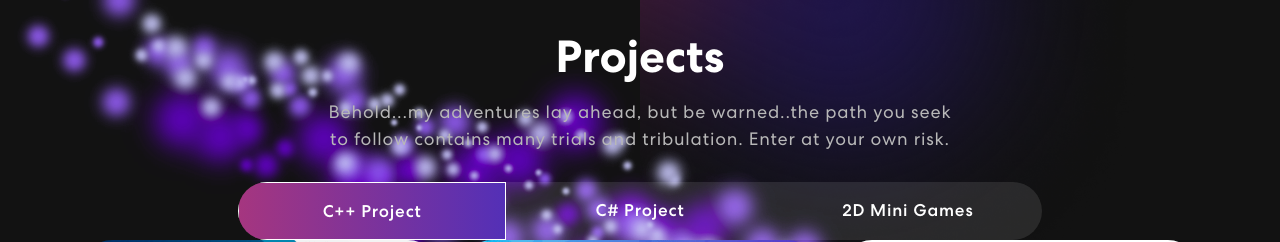
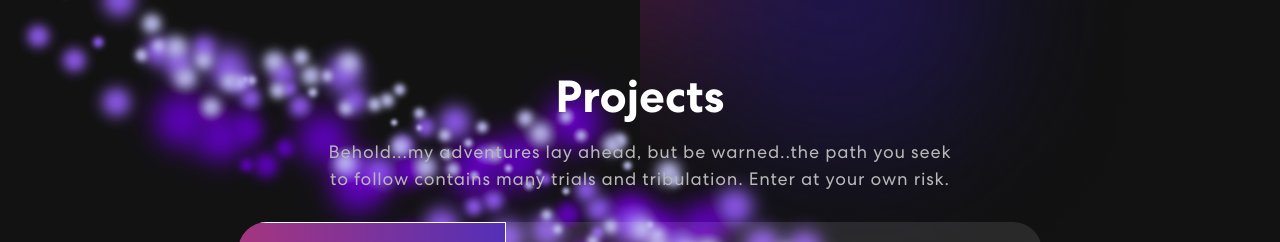
Before and after one commit to Spottie97/Portfolio-Website-Design, a React (Create React App) app: page / in a window 1280 px wide. Shown: the part 1394-1636 px from the top of the page. Built offline with nearby package versions, Linux system fonts and the light colour scheme.

Commit message:
Fixed issue with Project tab no navigating

```diff
--- a/package.json
+++ b/package.json
@@ -6,6 +6,7 @@
     "@testing-library/jest-dom": "^5.16.5",
     "@testing-library/react": "^13.3.0",
     "@testing-library/user-event": "^13.5.0",
+    "animate.css": "^4.1.1",
     "bootstrap": "^5.2.0",
     "cors": "^2.8.5",
     "express": "^4.18.1",
@@ -16,6 +17,7 @@
     "react-dom": "^18.2.0",
     "react-mailchimp-subscribe": "^2.1.3",
     "react-multi-carousel": "^2.8.2",
+    "react-on-screen": "^2.1.1",
     "react-scripts": "^5.0.1",
     "web-vitals": "^2.1.4"
   },
--- a/src/App.css
+++ b/src/App.css
@@ -379,7 +379,8 @@ nav.navbar .navbar-toggler[aria-expanded="true"] .navbar-toggler-icon {
 
 /****************************** Projects Css ***********************************/
 .project {
-  padding: 80px 0;
+  padding: 120px 0;
+  z-index: -1;
   position: relative;
   background-image: url('./assets/img/spell-banner.png');
 }
--- a/src/components/Banner.js
+++ b/src/components/Banner.js
@@ -2,8 +2,9 @@ import { useState, useEffect } from "react";
 import { Container, Row, Col } from "react-bootstrap";
 import { ArrowRightCircle } from "react-bootstrap-icons";
 import headerImg from "../assets/img/wizard-header.png";
-/*import 'animate.css';
-import TrackVisibility from 'react-on-screen'; */
+import 'animate.css';
+import TrackVisibility from 'react-on-screen';
+import { isVisible } from "@testing-library/user-event/dist/utils";
 
 export const Banner = () => {
     const [loopNum, setLoopNum] = useState(0);
@@ -51,10 +52,15 @@ export const Banner = () => {
             <Container>
                 <Row className ="align-item-center">
                     <Col xs={12} md={6} xl={7}>
-                        <span className="tagline">Welcome to my Portfolio</span>
-                        <h1>{`I'm Reinhardt Erasmus: `}<span className="wrap">{text}</span></h1>
-                        <p>Welcome to the inner workings of my mind, sit back and relax as I take you on an adventure of discovery, magic and mystery. Where to start? Ahh yes.. In a hole in the ground lived a game developer. Not just any game developer, this particular one had a dream, a dream to one day be one of the greatest of his kind. </p>
-                        <button onClick={()=> console.log('connect')}>Let's connect <ArrowRightCircle size={25}/></button>
+                        <TrackVisibility>
+                        {( {isVisible}) =>
+                        <div className={isVisible ? "animate_animated animate__fadeInDownBig" : ""}>
+                            <span className="tagline">Welcome to my Portfolio</span>
+                            <h1>{`I'm Reinhardt Erasmus: `}<span className="wrap">{text}</span></h1>
+                            <p>Welcome to the inner workings of my mind, sit back and relax as I take you on an adventure of discovery, magic and mystery. Where to start? Ahh yes.. In a hole in the ground lived a game developer. Not just any game developer, this particular one had a dream, a dream to one day be one of the greatest of his kind. </p>
+                            <button onClick={()=> console.log('connect')}>Let's connect <ArrowRightCircle size={25}/></button>
+                        </div>}
+                        </TrackVisibility>
                     </Col>
                     <Col xs={12} md={6} xl={5}>
                         <img src ={headerImg} alt="Header Img"/>
--- a/src/components/NavBar.js
+++ b/src/components/NavBar.js
@@ -44,7 +44,7 @@ export const NavBar = () => {
               <Nav className="me-auto">
                 <Nav.Link href="#home" className={activeLink ==="home" ? "active navbar-link":"navbar-link"} onClick = {() => onUpdateActiveLink("home")}>Home</Nav.Link>
                 <Nav.Link href="#skills" className={activeLink ==="skills" ? "active navbar-link":"navbar-link"} onClick = {() => onUpdateActiveLink("skills")}>Skills</Nav.Link>
-                <Nav.Link href="#projects" className={activeLink ==="projects" ? "active navbar-link":"navbar-link"} onClick = {() => onUpdateActiveLink("projects")}>Projects</Nav.Link>
+                <Nav.Link href="#project" className={activeLink ==="project" ? "active navbar-link":"navbar-link"} onClick = {() => onUpdateActiveLink("project")}>Projects</Nav.Link>
               </Nav>
               <span className="navbar-text">
                 <div className="social-icon">
--- a/src/components/Projects.js
+++ b/src/components/Projects.js
@@ -5,6 +5,8 @@ import spellbannerProject from "../assets/img/circle-spell-banner.png";
 import projImg1 from "../assets/img/project-img1.png";
 import projImg2 from "../assets/img/project-img2.png";
 import projImg3 from "../assets/img/project-img3.png";
+import TrackVisibility from "react-on-screen";
+import 'animate.css';
 export const Projects = () => {
 
     const projects = [
@@ -24,14 +26,19 @@ export const Projects = () => {
             imgUrl: projImg3,
         },
         {
-            title: " ",
+            title: "Project 4 ",
             description: " ",
-           // imgUrl: projImg1,
+            imgUrl: projImg1,
         },
         {
-            title: " ",
+            title: "Project 5 ",
             description: " ",
-           // imgUrl: projImg1,
+            imgUrl: projImg2,
+        },
+        {
+            title: "Project 6 ",
+            description: " ",
+            imgUrl: projImg3,
         }
 
     ];
@@ -41,12 +48,17 @@ export const Projects = () => {
             <Container>
                 <Row>
                     <Col>
+                    <TrackVisibility>
+                    {({isVisible}) =>
+                        <div className={isVisible ? "animate_animated animate__lightSpeedInRight" : ""}>
                      <h2>
                         Projects
                      </h2>
                      <p>
                         Behold...my adventures lay ahead, but be warned..the path you seek to follow contains many trials and tribulation. Enter at your own risk.
                      </p>
+                     </div>}
+                     </TrackVisibility>
                      <Tab.Container id="project-tabs" defaultActiveKey="first">
                         <Nav variant="pills" className="nav-pills md-5 justify-content-center align-item-center" id="pills-tab">
                             <Nav.Item>
@@ -65,8 +77,9 @@ export const Projects = () => {
                                     {
                                         projects.map((project, index) =>{
                                             return(
-                                                <ProjectCard key={index}
-                                                {...project}/>
+                                                <ProjectCard
+                                                 key={index}
+                                                  {...project}/>
                                             )
                                         })
                                     }
```
Also changed, not shown: 1 other file (tests, documents, lock files or other folders).
